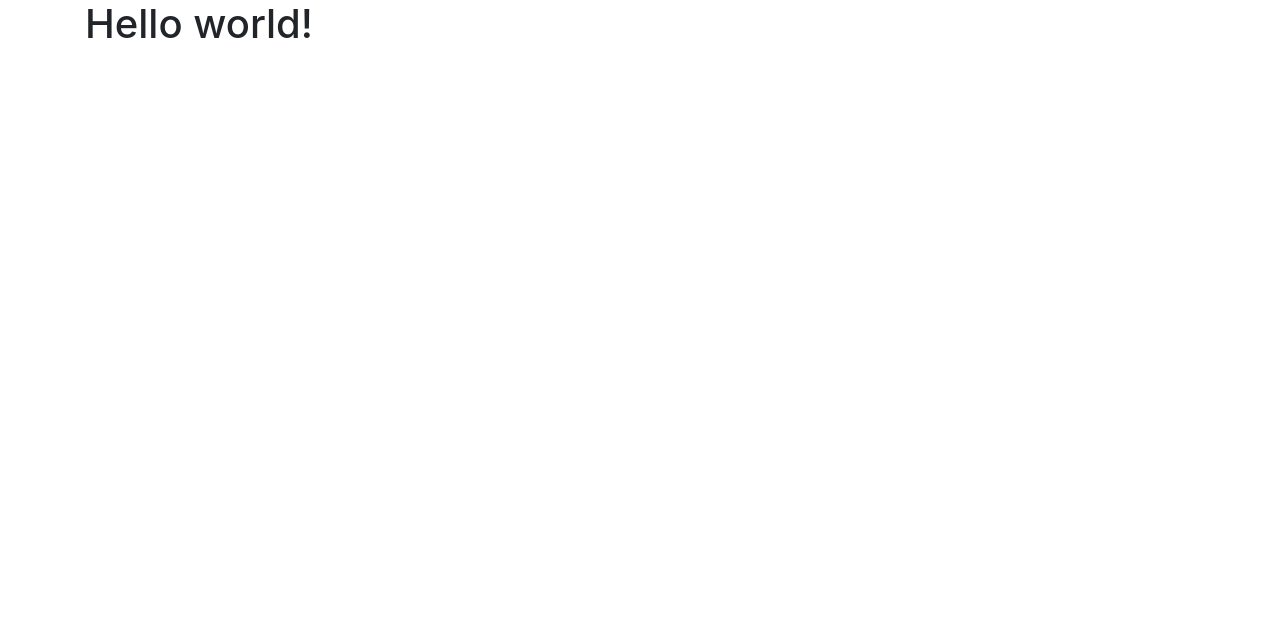
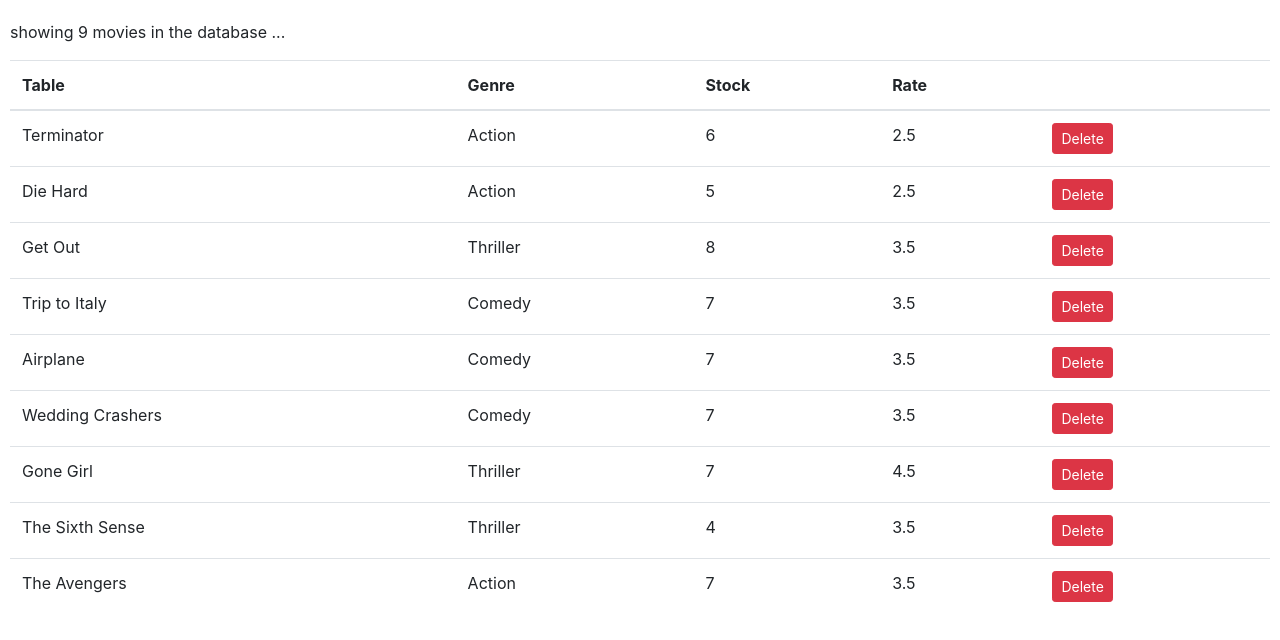
Before and after one commit to MortezaYaqubkhani/vidly_react, a React (Create React App) app: page / in a window 1280 px wide. Shown: the top 640 px of the page. Built offline with nearby package versions, Linux system fonts and the light colour scheme.

Commit message:
the initialization of the vidly front end project

```diff
--- a/package.json
+++ b/package.json
@@ -9,11 +9,14 @@
     "@testing-library/jest-dom": "^5.11.4",
     "@testing-library/react": "^11.1.0",
     "@testing-library/user-event": "^12.1.10",
+    "ag-grid-community": "^24.1.0",
+    "ag-grid-react": "^24.1.1",
     "bootstrap": "^4.5.3",
     "live-server": "^1.2.1",
     "react": "^17.0.1",
     "react-dom": "^17.0.1",
     "react-scripts": "4.0.1",
+    "reactstrap": "^8.7.1",
     "web-vitals": "^0.2.4"
   },
   "scripts": {
--- a/src/App.js
+++ b/src/App.js
@@ -1,10 +1,12 @@
 import './App.css';
+import './components/movies';
+import Movies from './components/movies';
 
 function App() {
   return (
-    <main role="main" class="container">
-      <h1>Hello world!</h1>
-    </main>
+    <div>
+      <Movies />
+    </div>
   );
 }
 
--- /dev/null
+++ b/src/components/movies.jsx
@@ -0,0 +1,55 @@
+import React, {Component} from 'react';
+import * as movieAPI from '../fakeMovieService';
+
+class Movies extends Component {
+  state = {
+    movies: movieAPI.getMovies(),
+  };
+
+  handleDelete = (movie) => {
+    const movies = this.state.movies.filter((m) => m._id !== movie._id);
+    this.setState({movies});
+  };
+
+  render() {
+    const {length: count} = this.state.movies;
+    if (count === 0) return <p>There are no movies into the database ...</p>;
+    else
+      return (
+        <React.Fragment>
+          <p>showing {count} movies in the database ...</p>
+          <table className="table">
+            <thead>
+              <tr>
+                <th>Table</th>
+                <th>Genre</th>
+                <th>Stock</th>
+                <th>Rate</th>
+                <th></th>
+              </tr>
+            </thead>
+            <tbody>
+              {this.state.movies.map((movie) => (
+                <tr key={movie._id}>
+                  <td>{movie.title}</td>
+                  <td>{movie.genre.name}</td>
+                  <td>{movie.numberInStock}</td>
+                  <td>{movie.dailyRentalRate}</td>
+                  <td>
+                    <button
+                      onClick={() => this.handleDelete(movie)}
+                      className="btn btn-danger btn-sm"
+                    >
+                      Delete
+                    </button>
+                  </td>
+                </tr>
+              ))}
+            </tbody>
+          </table>
+        </React.Fragment>
+      );
+  }
+}
+
+export default Movies;
--- a/src/index.css
+++ b/src/index.css
@@ -5,6 +5,7 @@
     sans-serif;
   -webkit-font-smoothing: antialiased;
   -moz-osx-font-smoothing: grayscale;
+  padding: 20px 10px 10px 10px;
 }
 
 code {
```
Also changed, not shown: 2 other files (tests, documents, lock files or other folders).
